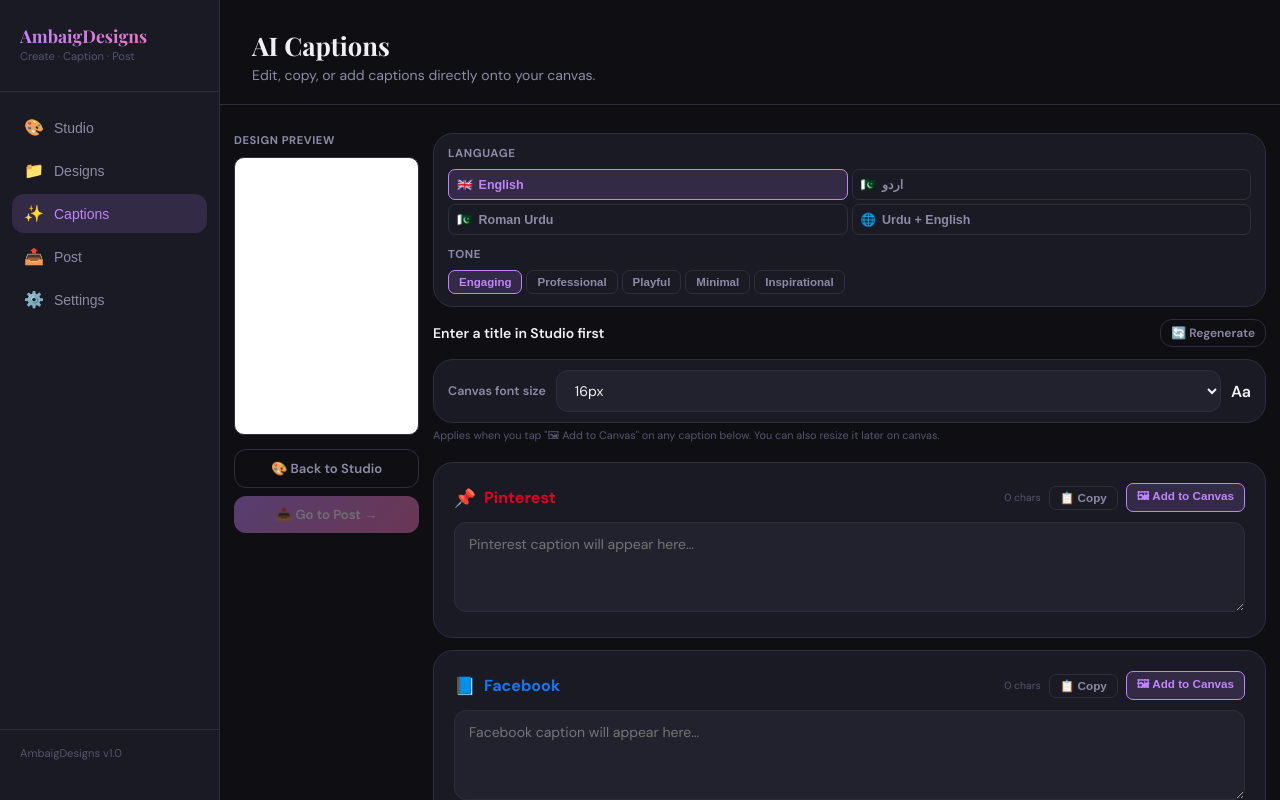
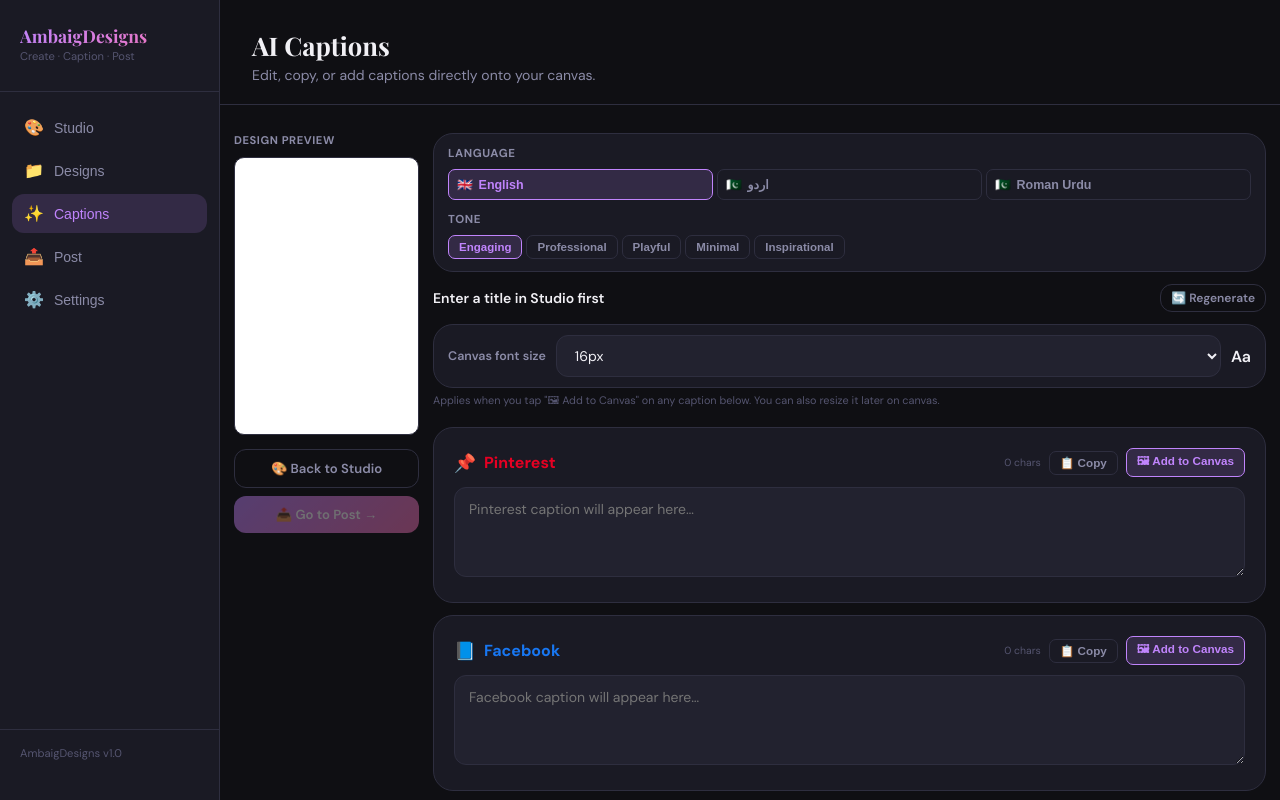
Before and after one commit to ambaig50/ambaigdesigns, a Next.js app: page /captions in a window 1280 px wide. Shown: the top 800 px of the page. Built offline with nearby package versions, Linux system fonts and the light colour scheme.

Commit message:
Update captions.js

```diff
--- a/pages/captions.js
+++ b/pages/captions.js
@@ -47,10 +47,9 @@ export default function Captions() {
   const [canvasFontSize, setCanvasFontSize] = useState(16);
 
   const LANGS = [
-    { key: "english",    label: "English",       flag: "🇬🇧" },
-    { key: "urdu",       label: "اردو",           flag: "🇵🇰" },
-    { key: "roman_urdu", label: "Roman Urdu",     flag: "🇵🇰" },
-    { key: "bilingual",  label: "Urdu + English", flag: "🌐" },
+    { key: "english",    label: "English",    flag: "🇬🇧" },
+    { key: "urdu",       label: "اردو",        flag: "🇵🇰" },
+    { key: "roman_urdu", label: "Roman Urdu",  flag: "🇵🇰" },
   ];
 
   const TONES = [
@@ -271,7 +270,7 @@ export default function Captions() {
           {/* Language selector */}
           <div className="card" style={{ padding: "12px 14px" }}>
             <p style={{ fontSize: "0.72rem", fontWeight: 700, color: "var(--text-muted)", textTransform: "uppercase", letterSpacing: "0.05em", marginBottom: 8 }}>Language</p>
-            <div style={{ display: "grid", gridTemplateColumns: "1fr 1fr", gap: 4, marginBottom: 12 }}>
+            <div style={{ display: "grid", gridTemplateColumns: "1fr 1fr 1fr", gap: 4, marginBottom: 12 }}>
               {LANGS.map(({ key, label, flag }) => (
                 <button key={key} onClick={() => handleLangChange(key)} disabled={loading} style={{
                   padding: "7px 8px", borderRadius: 7, fontSize: "0.78rem", fontWeight: 600, textAlign: "left",
```
